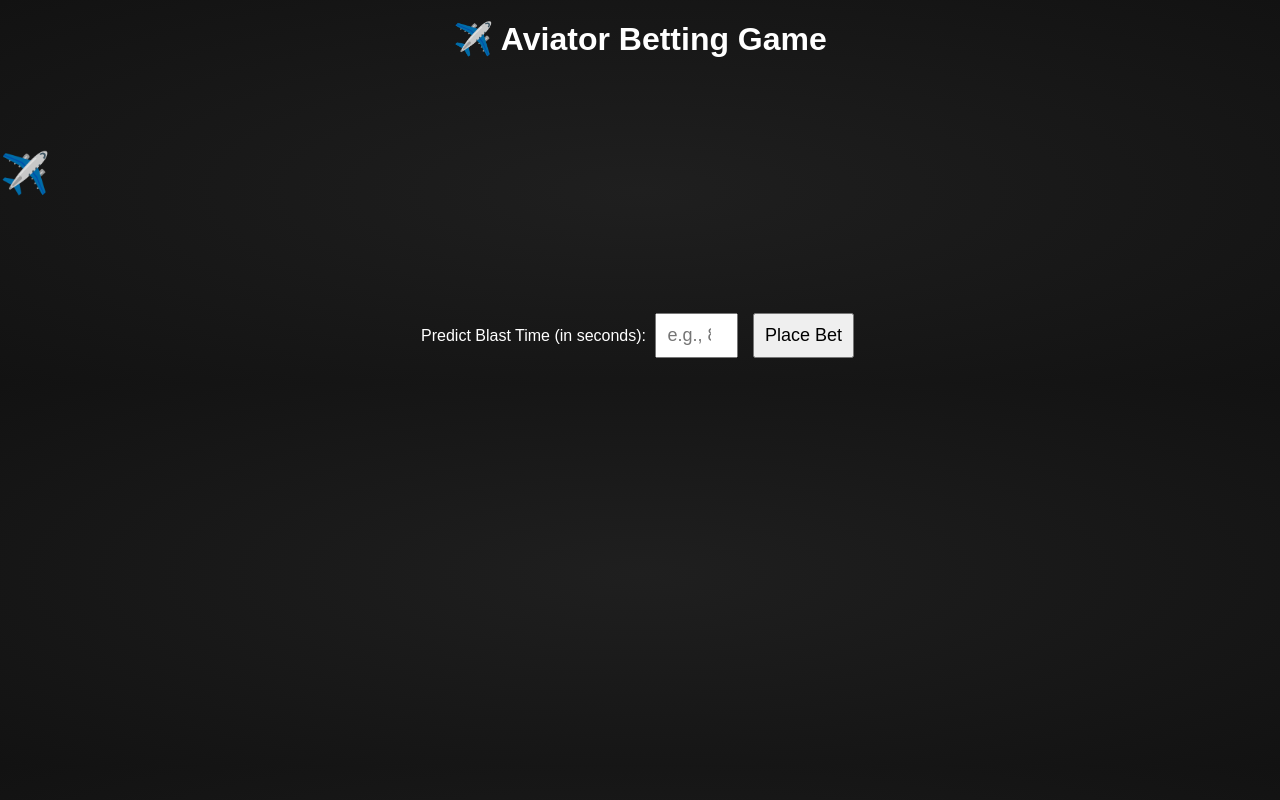
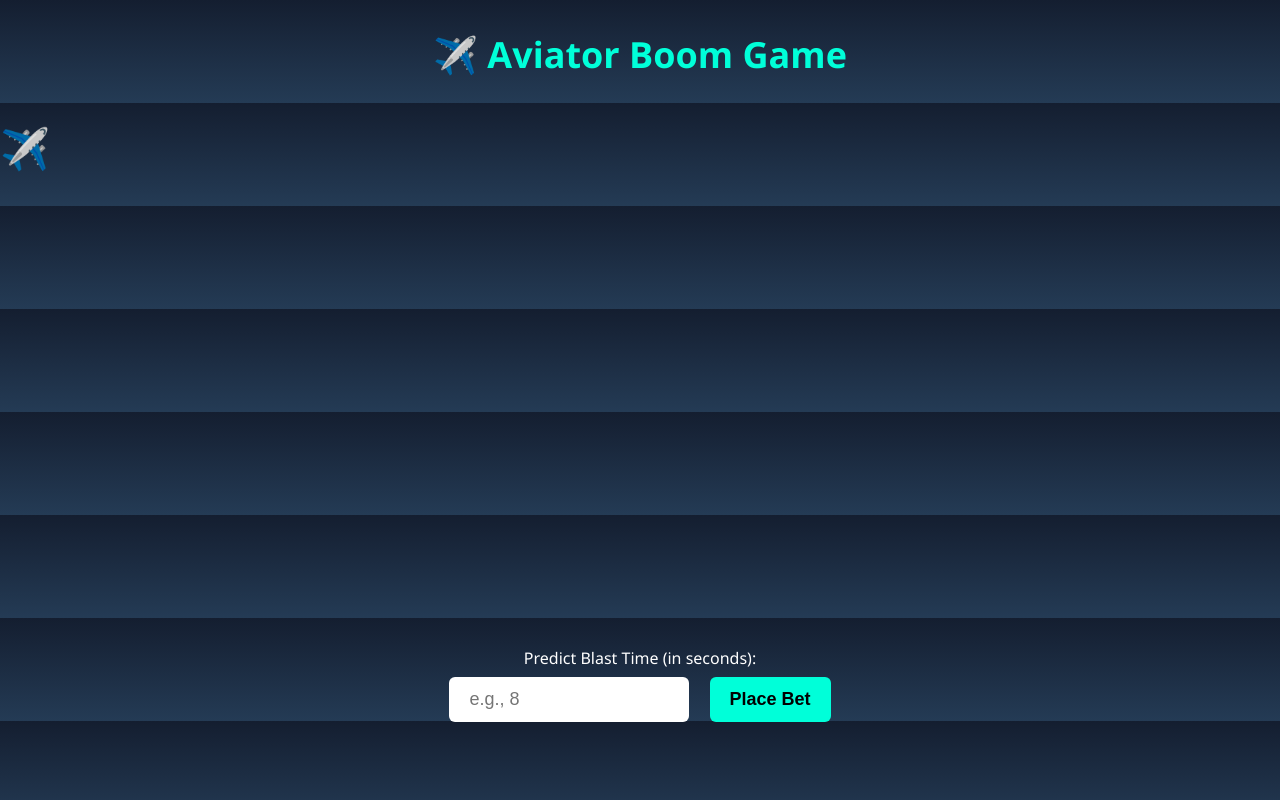
Before and after one commit to jinsoftware/roxy, a plain HTML site: page index.html in a window 1280 px wide. Drawn offline with Linux system fonts and the light colour scheme.

Commit message:
Update index.html

```diff
--- a/index.html
+++ b/index.html
@@ -3,55 +3,74 @@
 <head>
   <meta charset="UTF-8" />
   <meta name="viewport" content="width=device-width, initial-scale=1.0"/>
-  <title>Aviator Game</title>
+  <title>Aviator Boom Game</title>
   <style>
     body {
       margin: 0;
-      font-family: Arial, sans-serif;
-      background: radial-gradient(#1f1f1f, #121212);
+      font-family: 'Segoe UI', sans-serif;
+      background: linear-gradient(to bottom, #141e30, #243b55);
       color: white;
       text-align: center;
       overflow: hidden;
     }
 
     h1 {
-      margin-top: 20px;
+      margin-top: 30px;
+      font-size: 36px;
+      color: #00ffd9;
     }
 
     .plane {
       font-size: 40px;
       position: absolute;
-      top: 150px;
+      top: 120px;
       left: 0;
       transition: left linear;
     }
 
     .blast {
-      font-size: 40px;
       color: red;
       animation: shake 0.3s infinite;
     }
 
     @keyframes shake {
-      0% { transform: translate(0, 0); }
-      25% { transform: translate(-3px, 3px); }
-      50% { transform: translate(3px, -3px); }
-      75% { transform: translate(-3px, 3px); }
-      100% { transform: translate(0, 0); }
+      0%, 100% { transform: translate(0, 0); }
+      25% { transform: translate(-5px, 5px); }
+      50% { transform: translate(5px, -5px); }
+      75% { transform: translate(-5px, 5px); }
     }
 
     .controls {
-      margin-top: 250px;
+      position: absolute;
+      bottom: 50px;
+      width: 100%;
     }
 
     input, button {
-      padding: 10px;
+      padding: 12px 20px;
       font-size: 18px;
-      margin: 5px;
+      border: none;
+      border-radius: 6px;
+      margin: 8px;
+    }
+
+    input {
+      width: 200px;
+    }
+
+    button {
+      background-color: #00ffd9;
+      color: black;
+      cursor: pointer;
+      font-weight: bold;
+    }
+
+    button:hover {
+      background-color: #00c6a7;
     }
 
     #result {
-      font-size: 24px;
+      font-size: 22px;
       margin-top: 20px;
       font-weight: bold;
     }
@@ -59,15 +78,18 @@
 </head>
 <body>
 
-  <h1>✈️ Aviator Betting Game</h1>
+  <h1>✈️ Aviator Boom Game</h1>
   <div class="plane" id="plane">✈️</div>
 
   <div class="controls">
-    <label>Predict Blast Time (in seconds):</label>
+    <label for="userTime">Predict Blast Time (in seconds):</label><br/>
     <input type="number" id="userTime" placeholder="e.g., 8" min="1" max="20"/>
     <button onclick="startGame()">Place Bet</button>
     <div id="result"></div>
   </div>
+
+  <!-- 🔊 Blast Sound -->
+  <audio id="blastSound" src="https://www.soundjay.com/explosion/explosion-02.mp3" preload="auto"></audio>
 
   <script>
     let betCount = 0;
@@ -84,7 +106,7 @@
       resetPlane();
       const userInput = parseInt(document.getElementById("userTime").value);
       if (!userInput || userInput < 1 || userInput > 20) {
-        alert("Enter valid prediction time between 1 and 20 seconds");
+        alert("⛔ Enter valid prediction time between 1 and 20 seconds");
         return;
       }
 
@@ -93,9 +115,9 @@
 
       let blastTime;
       if (isWinningBet) {
-        blastTime = userInput + Math.floor(Math.random() * 5 + 1); // Plane blasts **after** prediction
+        blastTime = userInput + Math.floor(Math.random() * 3 + 1); // blast after predicted time
       } else {
-        blastTime = Math.max(1, userInput - Math.floor(Math.random() * 3 + 1)); // Plane blasts **before**
+        blastTime = Math.max(1, userInput - Math.floor(Math.random() * 3 + 1)); // blast before
       }
 
       const plane = document.getElementById("plane");
@@ -105,10 +127,14 @@
       document.getElementById("result").textContent = "🚀 Plane is flying...";
 
       setTimeout(() => {
-        // blast effect
+        // Play explosion sound
+        document.getElementById("blastSound").play();
+
+        // Blast effect
         plane.classList.add("blast");
         plane.textContent = "💥";
 
+        // Show result
         if ((isWinningBet && blastTime > userInput) || (!isWinningBet && blastTime <= userInput)) {
           document.getElementById("result").textContent = `🎉 You Won! Plane blasted at ${blastTime}s`;
         } else {
```
